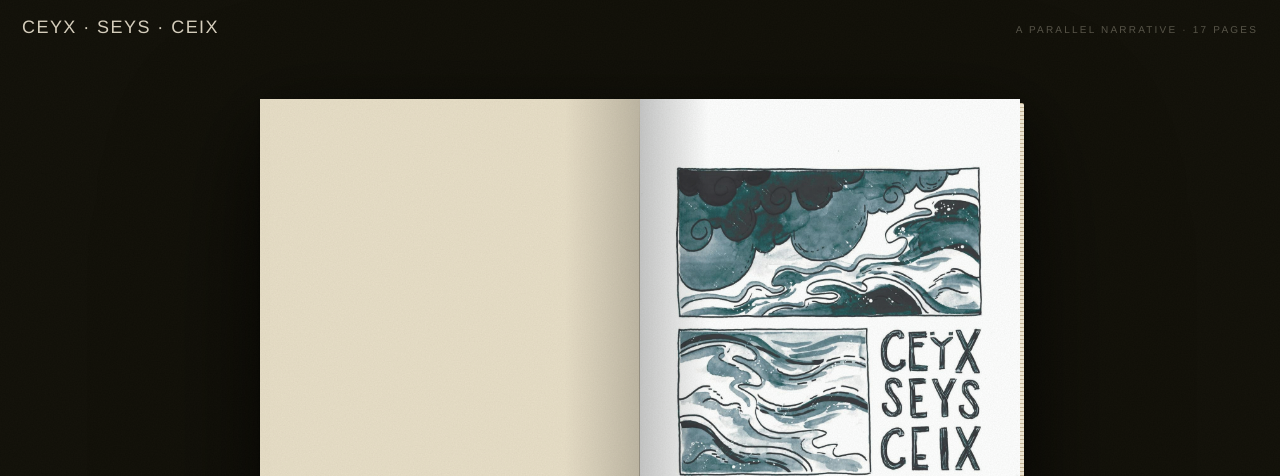
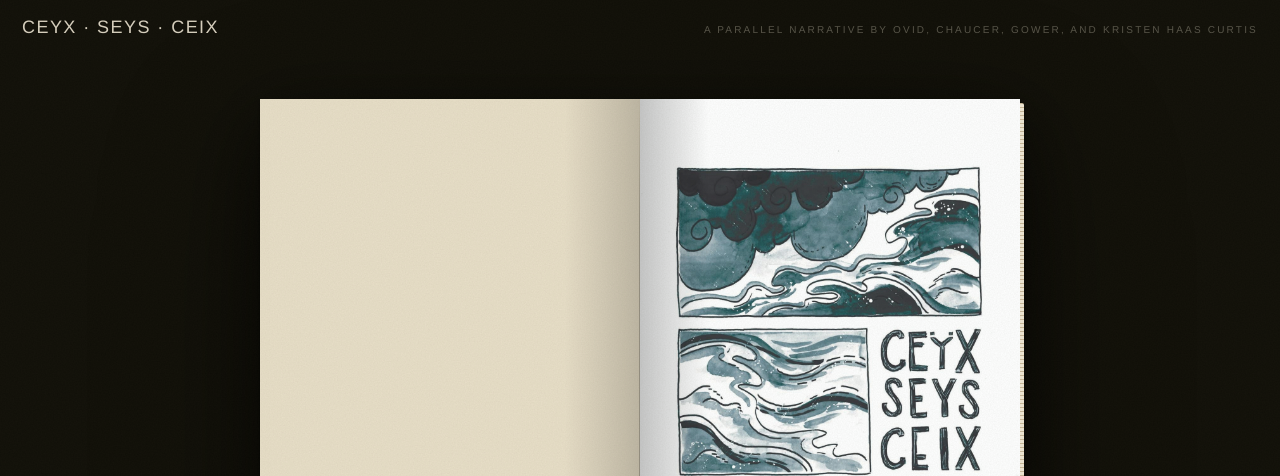
Before and after one commit to victoriaviriditas/ceyx-comic, a plain HTML site: page index.html in a window 1280 px wide. Shown: the top 476 px of the page. Drawn offline with Linux system fonts and the light colour scheme.

Commit message:
Update meta description in index.html

```diff
--- a/index.html
+++ b/index.html
@@ -299,7 +299,7 @@ body::after {
 
 <header class="masthead">
   <div class="title">Ceyx · Seys · Ceix</div>
-  <div class="meta">a parallel narrative · 17 pages</div>
+  <div class="meta">a parallel narrative by Ovid, Chaucer, Gower, and Kristen Haas Curtis</div>
 </header>
 
 <div class="stage" id="stage">
```
